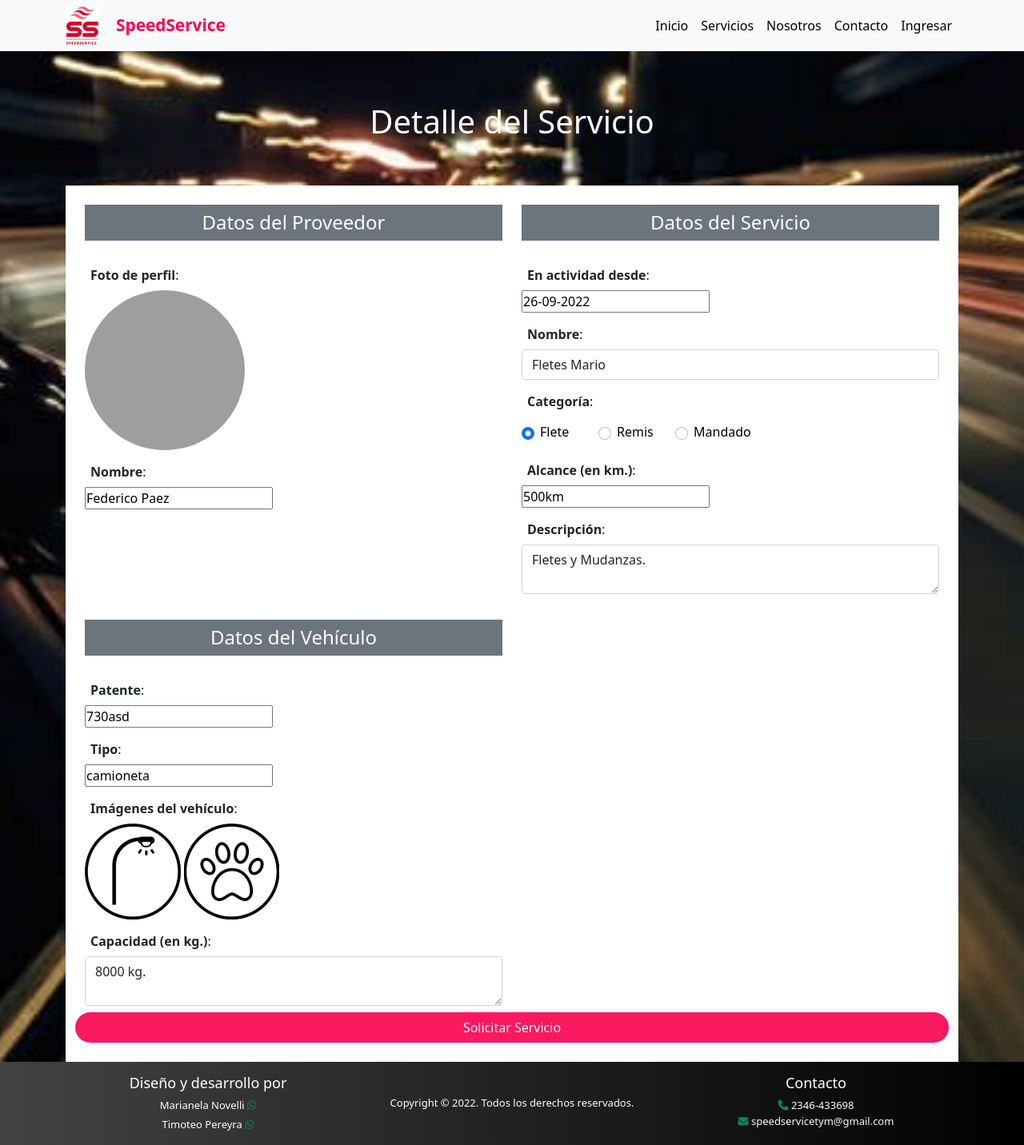
After one commit to TimoPereyra/speedService, a PHP site: page /proyectos/paginas/detalleServicio.php?idServicio=9 in a window 1280 px wide. The commit adds this page. Shown: the whole page at 80% size. Run offline with PHP 8.4, Linux system fonts and the light colour scheme; data comes from the database, SQL or seed files in the repository; grey boxes are pictures that could not be loaded.

Commit message:
repesadatuparienta

```diff
--- a/speedservice/adm/servicios/detalle.php
+++ b/speedservice/adm/servicios/detalle.php
@@ -14,7 +14,7 @@ if($_SERVER['REQUEST_METHOD'] == 'GET' && !isset($_GET['id'])){
 }
 if($_SERVER['REQUEST_METHOD'] == 'GET' && isset($_GET['id'])){
     $idServicio = $_GET['id'];
-    $stmt = $conexion->prepare("SELECT idServicio, nombreServicio, descripcionServicio, categoria, fechaAltaServicio, alcance, estadoServicio, patente, img_seguro, img_vtv, capacidad, tipo, nombreCompleto, telefono, correo, servicios.idVehiculo, categorias.idCategoria FROM servicios INNER JOIN categorias ON categorias.idCategoria = servicios.idCategoria INNER JOIN estado_servicio ON estado_servicio.idEstadoServicio = servicios.idEstadoServicio INNER JOIN vehiculos ON vehiculos.idVehiculo = servicios.idVehiculo INNER JOIN usuarios ON usuarios.idUsuario = servicios.idUsuario INNER JOIN tipo_vehiculo ON tipo_vehiculo.idTipo = vehiculos.idTipo WHERE idServicio = :idServicio");
+    $stmt = $conexion->prepare("SELECT idServicio, nombreServicio, descripcionServicio, categoria, fechaAltaServicio, alcance, estadoServicio, patente, imgUsuario, img_seguro, img_vtv, capacidad, tipo, nombreCompleto, telefono, correo, servicios.idVehiculo, categorias.idCategoria FROM servicios INNER JOIN categorias ON categorias.idCategoria = servicios.idCategoria INNER JOIN estado_servicio ON estado_servicio.idEstadoServicio = servicios.idEstadoServicio INNER JOIN vehiculos ON vehiculos.idVehiculo = servicios.idVehiculo INNER JOIN usuarios ON usuarios.idUsuario = servicios.idUsuario INNER JOIN tipo_vehiculo ON tipo_vehiculo.idTipo = vehiculos.idTipo WHERE idServicio = :idServicio");
     $stmt->execute(array(':idServicio' => $idServicio));
     $datosServicio = $stmt->fetch();
 
@@ -78,8 +78,7 @@ require_once('../../includes/header.php');
                 <h4 class="mb-4 py-2 bg-secondary text-white text-center">Datos del Proveedor</h4>
                 <div class="mb-2">
                     <label for="" class="text-dark"><b>Foto de perfil</b>:</label>
-                    <!---- AGREGAR IMG ---->
-
+                    <img src="../../img/usuarios/<?php echo $datosServicio['imgUsuario'];?>" class="card-img-top img-fluid imagen-servicios-usuario" alt="imgUsuario">
                 </div>
                 <div class="mb-2">
                     <label for="" class="text-dark"><b>Nombre</b>:</label> <input type="text" value="<?php echo $datosServicio['nombreCompleto']; ?>" style="width: 310px;">
--- a/speedservice/css/style.css
+++ b/speedservice/css/style.css
@@ -248,7 +248,17 @@ footer .copyright{
 .pagina-servicios .columna-servicios .servicio-1, .pagina-servicios .columna-servicios .servicio-2{
     border-right: 1px solid;
 }
-
+.pagina-servicios .imagen-servicios-usuario{
+    width: 100px;
+    height: 100px;
+    margin-top: -50px;
+    border-radius: 50%;
+}
+.pagina-servicios .imagen-servicios-vehiculo{
+    width: 100%;
+    height: 200px;
+    object-fit: cover;
+}
 
 /* PAGINA INGRESAR */
 .pagina-ingresar{
@@ -313,6 +323,11 @@ footer .copyright{
 }
 .alta-categorias h1, label{
     color: #f2f2f2;
+}
+.alta-categorias .imagen-servicios-usuario{
+    height: 200px;
+    width: 200px;
+    border-radius: 50%;
 }
 .boton-crear-categoria{
     border-radius: 20px;
@@ -419,3 +434,21 @@ footer .copyright{
     background-image: linear-gradient(to left, rgba(226, 88, 53, 0.884) 0%, rgba(211, 7, 68, 0.877) 50%);
     border-radius: 9px;
 }
+
+/* PÁGINA DETALLE SERVICIO */
+.detalles-servicio{
+    padding-top: 5rem;
+    min-height: 70vh;
+    background: url(../img/fondo1.jpg) no-repeat center center;
+    background-size: cover;
+    color: white;
+}
+.detalles-servicio .imagen-servicios-usuario{
+    height: 200px;
+    width: 200px;
+    border-radius: 50%;
+}
+.img-detalle-servicio{
+    max-width: 100%;
+    max-height: 125px;
+}
--- /dev/null
+++ b/speedservice/paginas/detalleServicio.php
@@ -0,0 +1,123 @@
+<?php
+$pagina = 'listado-servicios';
+require_once('../includes/config.php');
+require_once('../includes/conexion.php');
+
+if($_SERVER['REQUEST_METHOD'] == 'GET' && !isset($_GET['idServicio'])){
+    header('Location:../index.php');
+}
+if($_SERVER['REQUEST_METHOD'] == 'GET' && isset($_GET['idServicio'])){
+    $idServicio = $_GET['idServicio'];
+    $stmt = $conexion->prepare("SELECT idServicio, nombreServicio, descripcionServicio, categoria, fechaAltaServicio, alcance, imgUsuario, patente, capacidad, tipo, nombreCompleto, servicios.idVehiculo, categorias.idCategoria FROM servicios INNER JOIN categorias ON categorias.idCategoria = servicios.idCategoria INNER JOIN vehiculos ON vehiculos.idVehiculo = servicios.idVehiculo INNER JOIN usuarios ON usuarios.idUsuario = servicios.idUsuario INNER JOIN tipo_vehiculo ON tipo_vehiculo.idTipo = vehiculos.idTipo WHERE idServicio = :idServicio");
+    $stmt->execute(array(':idServicio' => $idServicio));
+    $datosServicio = $stmt->fetch();
+
+    $nombreServicio = $datosServicio['nombreServicio'];
+    $categoria = $datosServicio['idCategoria'];
+    $descripcionServicio = $datosServicio['descripcionServicio'];
+    $tipoVehiculoServicio = $datosServicio['tipo'];
+
+
+    /* ACCEDER A LAS IMÁGENES DEL VEHÍCULO */
+    $stmt = $conexion->prepare('SELECT * FROM fotos_vehiculo WHERE idVehiculo = :idVehiculo');
+    $stmt->execute(array(':idVehiculo' => $datosServicio['idVehiculo']));
+    $fotosVehiculo = $stmt->fetchAll();
+}
+
+
+require_once('../includes/header.php');
+?>
+
+<section class="detalles-servicio">
+    <div class="container">
+        <h1 class="text-center py-5">Detalle del Servicio</h1>
+
+
+        <form action="detalleServicio.php" method="POST" class="bg-white p-4 form-detalle">
+        <div class="row">
+
+            <div class="col-12 col-md-6">
+                <h4 class="mb-4 py-2 bg-secondary text-white text-center">Datos del Proveedor</h4>
+                <div class="mb-2">
+                    <label for="" class="text-dark"><b>Foto de perfil</b>:</label>
+                    <img src="../img/usuarios/<?php echo $datosServicio['imgUsuario'];?>" class="card-img-top img-fluid imagen-servicios-usuario" alt="imgUsuario">
+                </div>
+                <div class="mb-2">
+                    <label for="" class="text-dark"><b>Nombre</b>:</label> <input type="text" value="<?php echo $datosServicio['nombreCompleto']; ?>">
+                </div>
+            </div>
+
+            <div class="col-12 col-md-6">
+                <h4 class="mb-4 py-2 bg-secondary text-white text-center">Datos del Servicio</h4>
+                <div class="mb-2">
+                    <label for="" class="text-dark me-2"><b>En actividad desde</b>:</label> <input type="text" value="<?php echo $fechaSolicitud = date("d-m-Y", strtotime($datosServicio['fechaAltaServicio'])); ?>">
+                </div>
+                <div class="mb-2">
+                    <label for="" class="text-dark"><b>Nombre</b>:</label> <input type="text" value="<?php echo $nombreServicio; ?>" name="nombreServicio" class="form-control">
+                </div>
+
+                <div class="mb-2">
+                    <label for="" class="text-dark"><b>Categoría</b>:</label>
+                    <div class="d-flex">
+                        <div class="form-check d-flex align-items-center">
+                            <input class="form-check-input" type="radio" name="categoriaServicio" id="flete" <?php echo ($categoria == 1) ? 'checked' : '' ?> value="1">
+                            <label class="form-check-label text-black" for="flete"> Flete </label>
+                        </div>
+
+                        <div class="form-check d-flex align-items-center">
+                            <input class="form-check-input" type="radio" name="categoriaServicio" id="remis" <?php echo ($categoria == 3) ? 'checked' : '' ?> value="3">
+                            <label class="form-check-label text-black" for="remis"> Remis </label>
+                        </div>
+
+                        <div class="form-check d-flex align-items-center">
+                            <input class="form-check-input" type="radio" name="categoriaServicio" id="mandado" <?php echo ($categoria == 2) ? 'checked' : '' ?> value="2">
+                            <label class="form-check-label text-black" for="mandado"> Mandado </label>
+                        </div>
+                    </div>
+                </div>
+
+                <div class="mb-2">
+                    <label for="" class="text-dark"><b>Alcance (en km.)</b>:</label> <input type="text" value="<?php echo $datosServicio['alcance']; ?>">
+                </div>
+                <div class="mb-2">
+                    <label for="" class="text-dark"><b>Descripción</b>:</label> <textarea value="<?php echo $datosServicio['descripcionServicio']; ?>" class="form-control" name="descripcionServicio"><?php echo $descripcionServicio; ?></textarea>
+                </div>
+            </div>
+
+            <div class="col-12 col-md-6">
+                <h4 class="mt-4 mb-4 py-2 bg-secondary text-white text-center">Datos del Vehículo</h4>
+                <div class="mb-2">
+                    <label for="" class="text-dark"><b>Patente</b>:</label> <input type="text" value="<?php echo $datosServicio['patente']; ?>">
+                </div>
+                <div class="mb-2">
+                    <label for="" class="text-dark"><b>Tipo</b>:</label> <input type="text" value="<?php echo $tipoVehiculoServicio; ?>"name="tipoVehiculoServicio" >
+                </div>
+
+                <div class="mb-2">
+                    <label for="" class="text-dark"><b>Imágenes del vehículo</b>:</label>
+
+                    <?php
+                        foreach ($fotosVehiculo as $foto) {
+                            echo '
+                                <a href="../img/vehiculos/'.$foto['urlFoto'].'" data-lightbox="img-vehiculo"><img class="img-fluid img-detalle-servicio" src="../img/vehiculos/'.$foto['urlFoto'].'" alt=""></a>
+                            ';
+                        }
+                    ?>
+
+                </div>
+
+                <div class="mb-2">
+                    <label for="" class="text-dark"><b>Capacidad (en kg.)</b>:</label> <textarea value="<?php echo $datosServicio['capacidad']; ?>" class="form-control"><?php echo $datosServicio['capacidad']; ?></textarea>
+                </div>
+            </div>
+            <button type="submit" class="btn boton-servicios"> Solicitar Servicio </button>
+        </form>
+    </div>
+
+</section>
+
+<script src="https://code.jquery.com/jquery-3.6.0.js" integrity="sha256-H+K7U5CnXl1h5ywQfKtSj8PCmoN9aaq30gDh27Xc0jk=" crossorigin="anonymous"></script>
+
+<?php
+  require_once('../includes/footer.php');
+?>
```
Also changed, not shown: speedservice/index.php (+27 -5 lines), speedservice/js/alta-fletes.js (+38 -33 lines), speedservice/paginas/registro-proveedores/fletes.php (+7 -1 lines), speedservice/paginas/servicios.php (deleted, +0 -91 lines), speedservice/paginas/serviciosFlete.php (added, +55 -0 lines), speedservice/paginas/serviciosMandado.php (added, +55 -0 lines), speedservice/paginas/serviciosRemis.php (added, +55 -0 lines).
